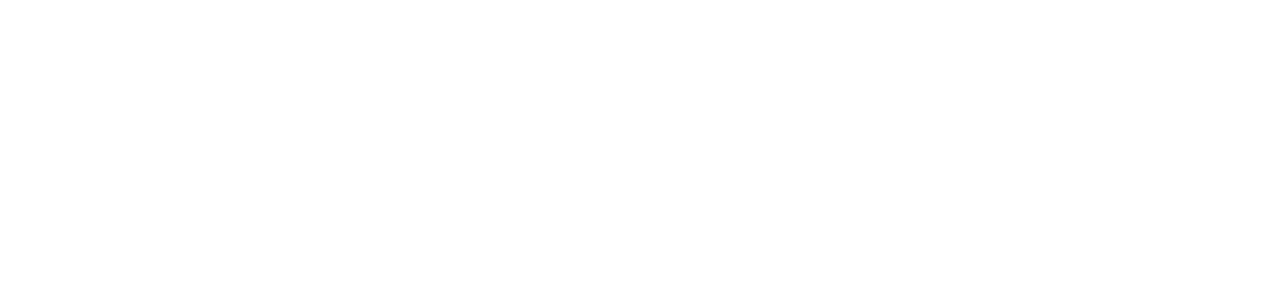
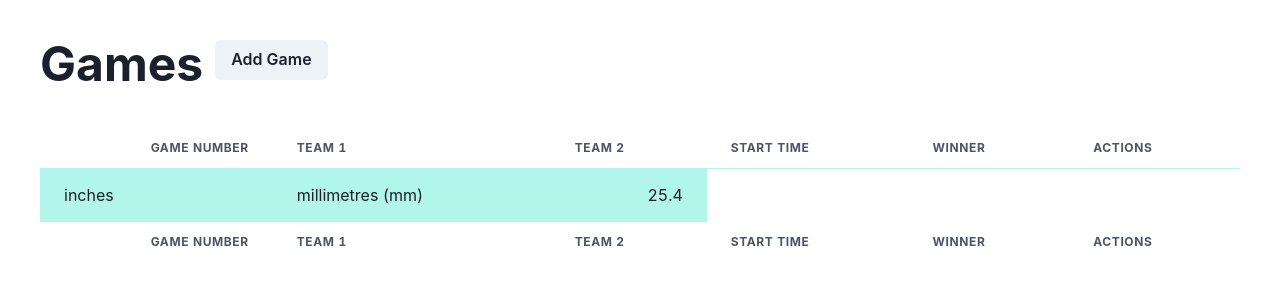
Before and after one commit to Chandher05/prediction-league, a React (Create React App) app in the folder frontend/: page /admin/Games in a window 1280 px wide. Shown: the top 300 px of the page. Built offline with nearby package versions, Linux system fonts and the light colour scheme.

Commit message:
Admin pages

```diff
--- a/frontend/src/App.css
+++ /dev/null
@@ -1,38 +0,0 @@
-.App {
-  text-align: center;
-}
-
-.App-logo {
-  height: 40vmin;
-  pointer-events: none;
-}
-
-@media (prefers-reduced-motion: no-preference) {
-  .App-logo {
-    animation: App-logo-spin infinite 20s linear;
-  }
-}
-
-.App-header {
-  background-color: #282c34;
-  min-height: 100vh;
-  display: flex;
-  flex-direction: column;
-  align-items: center;
-  justify-content: center;
-  font-size: calc(10px + 2vmin);
-  color: white;
-}
-
-.App-link {
-  color: #61dafb;
-}
-
-@keyframes App-logo-spin {
-  from {
-    transform: rotate(0deg);
-  }
-  to {
-    transform: rotate(360deg);
-  }
-}
--- a/frontend/src/App.js
+++ b/frontend/src/App.js
@@ -1,10 +1,11 @@
+import { Container } from "@chakra-ui/layout";
 import Routes from "./Providers/Routes";
 
 
 
 function App() {
   return (
-    <div className="App">
+    <div >
       <Routes></Routes>
     </div>
   );
--- /dev/null
+++ b/frontend/src/Pages/Admin/Games/Games.jsx
@@ -0,0 +1,108 @@
+import { Heading, VStack, HStack } from "@chakra-ui/layout";
+import {
+  Table,
+  Thead,
+  Tbody,
+  Tfoot,
+  Tr,
+  Th,
+  Td,
+  Button,
+  useDisclosure,
+  Modal,
+  ModalBody,
+  ModalOverlay,
+  ModalContent,
+  ModalHeader,
+  ModalFooter,
+  FormLabel,
+  FormControl,
+  ModalCloseButton,
+  Input,
+} from "@chakra-ui/react";
+
+function Games() {
+  return (
+    <VStack w="full" h="full" p={10} spacing={10} alignItems="flex-start">
+      <HStack spacing={3} alignItems="justify-center">
+        <Heading size="2xl">Games</Heading>
+      <AddGameModal></AddGameModal>
+      </HStack>
+
+      <Table variant="striped" colorScheme="teal">
+        <Thead>
+          <Tr>
+            <Th isNumeric>Game Number</Th>
+            <Th>Team 1</Th>
+            <Th>Team 2</Th>
+            <Th>Start Time</Th>
+            <Th>Winner</Th>
+            <Th>Actions</Th>
+          </Tr>
+        </Thead>
+        <Tbody>
+          <Tr>
+            <Td>inches</Td>
+            <Td>millimetres (mm)</Td>
+            <Td isNumeric>25.4</Td>
+          </Tr>
+        </Tbody>
+        <Tfoot>
+          <Tr>
+            <Th isNumeric>Game Number</Th>
+            <Th>Team 1</Th>
+            <Th>Team 2</Th>
+            <Th>Start Time</Th>
+            <Th>Winner</Th>
+            <Th>Actions</Th>
+          </Tr>
+        </Tfoot>
+      </Table>
+    </VStack>
+  );
+}
+
+export default Games;
+
+function AddGameModal() {
+  const { isOpen, onOpen, onClose } = useDisclosure();
+
+  return (
+    <>
+      <Button onClick={onOpen}>Add Game</Button>
+      <Modal isOpen={isOpen} onClose={onClose}>
+        <ModalOverlay />
+        <ModalContent>
+          <ModalHeader>Create User</ModalHeader>
+          <ModalCloseButton />
+          <ModalBody pb={6}>
+            <FormControl>
+              <FormLabel>Game Number</FormLabel>
+              <Input placeholder="No." />
+            </FormControl>
+
+            <FormControl mt={4}>
+              <FormLabel>Team 1</FormLabel>
+              <Input placeholder="RCB" />
+            </FormControl>
+            <FormControl mt={4}>
+              <FormLabel>Team 2</FormLabel>
+              <Input placeholder="DC" />
+            </FormControl>
+            <FormControl mt={4}>
+              <FormLabel>Start Time</FormLabel>
+              <Input type="datetime-local" />
+            </FormControl>
+          </ModalBody>
+
+          <ModalFooter>
+            <Button colorScheme="blue" mr={3}>
+              Create
+            </Button>
+            <Button onClick={onClose}>Cancel</Button>
+          </ModalFooter>
+        </ModalContent>
+      </Modal>
+    </>
+  );
+}
--- /dev/null
+++ b/frontend/src/Pages/Admin/Login/Login.jsx
@@ -0,0 +1,36 @@
+import { Button } from "@chakra-ui/button";
+import { FormControl, FormLabel } from "@chakra-ui/form-control";
+import { Input } from "@chakra-ui/input";
+import { Container, GridItem, Heading, SimpleGrid, Text, VStack } from "@chakra-ui/layout";
+import { useHistory } from "react-router";
+
+function Login() {
+  const history = useHistory();
+  const loginAdminConsole = () => {
+    history.push('/admin/Users')
+  }
+  return (
+    <Container>
+    <VStack w="full" h="full" p={10} spacing={10} alignItems="flex-start">
+      <VStack spacing={3} alignItems="justify-center">
+        <Heading size="2xl">Admin Login</Heading>
+      </VStack>
+      <SimpleGrid columns={1}  rowGap={6} w="full">
+        <GridItem colSpan={1}>
+          <FormControl>
+            <FormLabel>Magic Word</FormLabel>
+            <Input placeholder="*******" />
+          </FormControl>
+        </GridItem>
+        <GridItem colSpan={1}>
+          <Button variant="solid" size="lg" w="full" colorScheme="teal" onClick={loginAdminConsole}>
+            Login
+          </Button>
+        </GridItem>
+      </SimpleGrid>
+    </VStack>
+    </Container>
+  );
+}
+
+export default Login;
--- /dev/null
+++ b/frontend/src/Pages/Admin/Users/Users.jsx
@@ -0,0 +1,95 @@
+import { React } from "react";
+import { Heading, HStack, VStack } from "@chakra-ui/layout";
+import {
+  Table,
+  Thead,
+  Tbody,
+  Tfoot,
+  Tr,
+  Th,
+  Td,
+  Button,
+  FormControl,
+  FormLabel,
+  Input,
+  Modal,
+  ModalOverlay,
+  ModalContent,
+  ModalHeader,
+  ModalFooter,
+  ModalBody,
+  ModalCloseButton,
+  useDisclosure,
+} from "@chakra-ui/react";
+
+function Users() {
+  return (
+    <VStack w="full" h="full" p={10} spacing={10} alignItems="flex-start">
+      <HStack spacing={3} alignItems="flex-end">
+        <Heading size="2xl">Users</Heading>
+        <AddUserModal></AddUserModal>
+      </HStack>
+
+      <Table variant="striped" colorScheme="teal">
+        <Thead>
+          <Tr>
+            <Th>User name</Th>
+            <Th>Unique Code</Th>
+            <Th>Active</Th>
+          </Tr>
+        </Thead>
+        <Tbody>
+          <Tr>
+            <Td>inches</Td>
+            <Td>millimetres (mm)</Td>
+            <Td>25.4</Td>
+          </Tr>
+        </Tbody>
+        <Tfoot>
+          <Tr>
+            <Th>User name</Th>
+            <Th>Unique Code</Th>
+            <Th>Active</Th>
+          </Tr>
+        </Tfoot>
+      </Table>
+    </VStack>
+  );
+}
+
+export default Users;
+
+function AddUserModal() {
+  const { isOpen, onOpen, onClose } = useDisclosure();
+
+  return (
+    <>
+      <Button onClick={onOpen}>Add User</Button>
+      <Modal isOpen={isOpen} onClose={onClose}>
+        <ModalOverlay />
+        <ModalContent>
+          <ModalHeader>Create User</ModalHeader>
+          <ModalCloseButton />
+          <ModalBody pb={6}>
+            <FormControl>
+              <FormLabel>Username</FormLabel>
+              <Input placeholder="Username" />
+            </FormControl>
+
+            <FormControl mt={4}>
+              <FormLabel>Unique Code</FormLabel>
+              <Input placeholder="444444" />
+            </FormControl>
+          </ModalBody>
+
+          <ModalFooter>
+            <Button colorScheme="blue" mr={3}>
+              Create
+            </Button>
+            <Button onClick={onClose}>Cancel</Button>
+          </ModalFooter>
+        </ModalContent>
+      </Modal>
+    </>
+  );
+}
--- a/frontend/src/Pages/User/Home.jsx
+++ b/frontend/src/Pages/User/Home.jsx
@@ -1,13 +1,15 @@
-import { Container } from '@chakra-ui/react';
-import React from 'react';
+import {
+  Container,
+  Flex
+} from "@chakra-ui/react";
+import React from "react";
 
+function Home() {
+  return (
+    <Container maxW="container.md" p={0}>
 
-function Home(){
-  return (
-   <Container maxW="720px" p="2" m="2">
-    Hello
-   </Container>
-  )
+    </Container>
+  );
 }
 
 export default Home;
--- a/frontend/src/Providers/Routes.js
+++ b/frontend/src/Providers/Routes.js
@@ -7,14 +7,23 @@ import {
   useRouteMatch,
   useParams
 } from "react-router-dom";
+import Games from "../Pages/Admin/Games/Games";
+import Login from "../Pages/Admin/Login/Login";
+import User from "../Pages/Admin/Users/Users";
 import Home from "../Pages/User/Home"
 
 function Routes() {
   return (
     <Router>
       <Switch>
+        <Route path="/admin/Users">
+          <User></User>
+        </Route>
+        <Route path="/admin/Games">
+          <Games></Games>
+        </Route>
         <Route path="/admin">
-
+          <Login></Login>
         </Route>
         <Route path="/">
           <Home />
```
